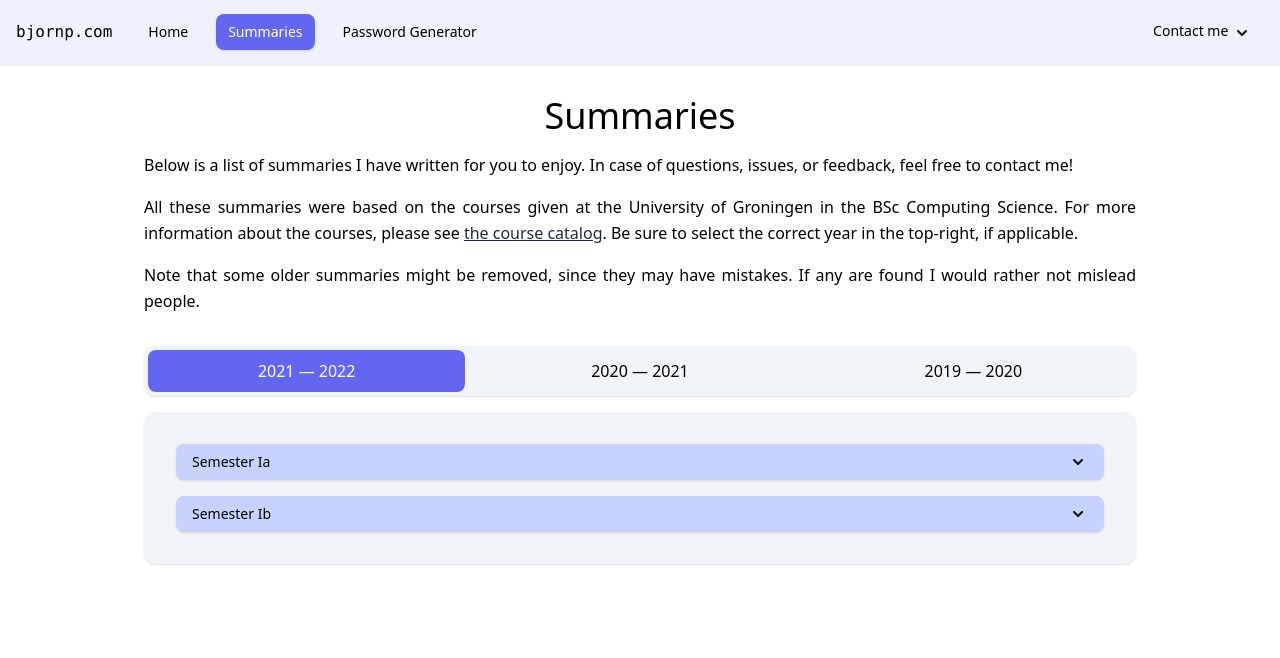
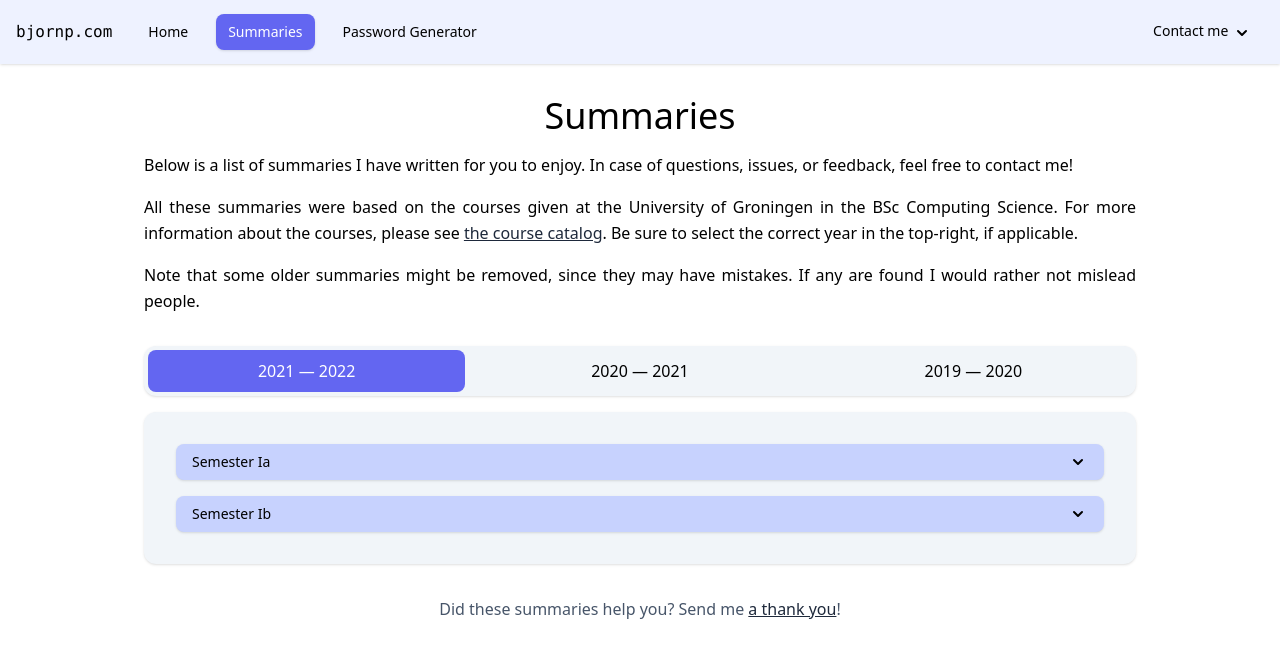
Before and after one commit to bjornpijnacker/bjornp.com, a React (Create React App) app: page /summaries in a window 1280 px wide. Shown: the top 658 px of the page. Built offline with nearby package versions, Linux system fonts and the light colour scheme.

Commit message:
added paypal link for summaries page

```diff
--- a/src/routes/summaries.tsx
+++ b/src/routes/summaries.tsx
@@ -82,6 +82,12 @@ export default function Summaries() {
                             </div>
                         </Tab.Panel>
                     </Tab.Group>
+                        <div className={"text-center mx-auto space-y-4 mt-8"}>
+                            <p className={"text-slate-600"}>Did these summaries help you? Send me <a
+                                    className="underline text-slate-800 hover:text-black" rel="noreferrer" target="_blank"
+                                    href="https://paypal.me/BPijnacker?country.x=NL&locale.x=nl_NL">a thank you</a>!
+                            </p>
+                        </div>
                 </div>
             </main>
         </>
```
